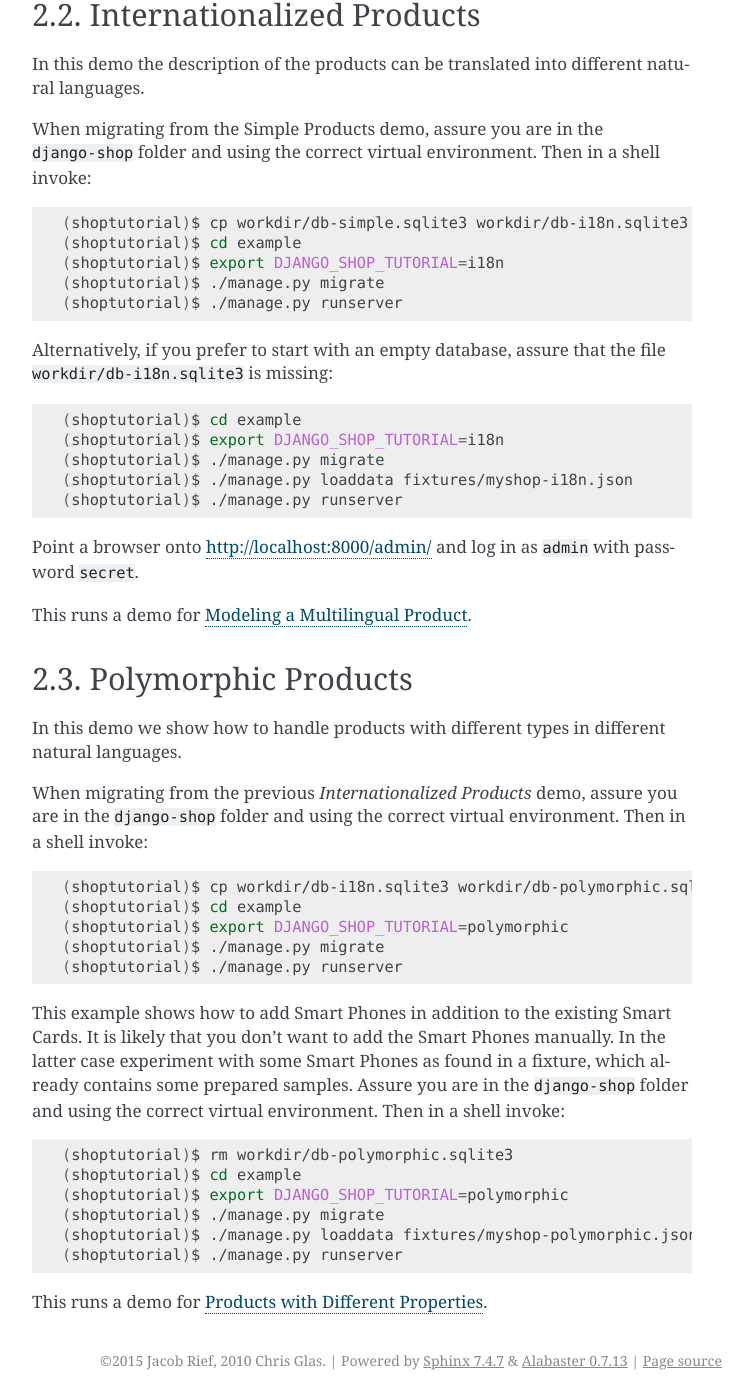
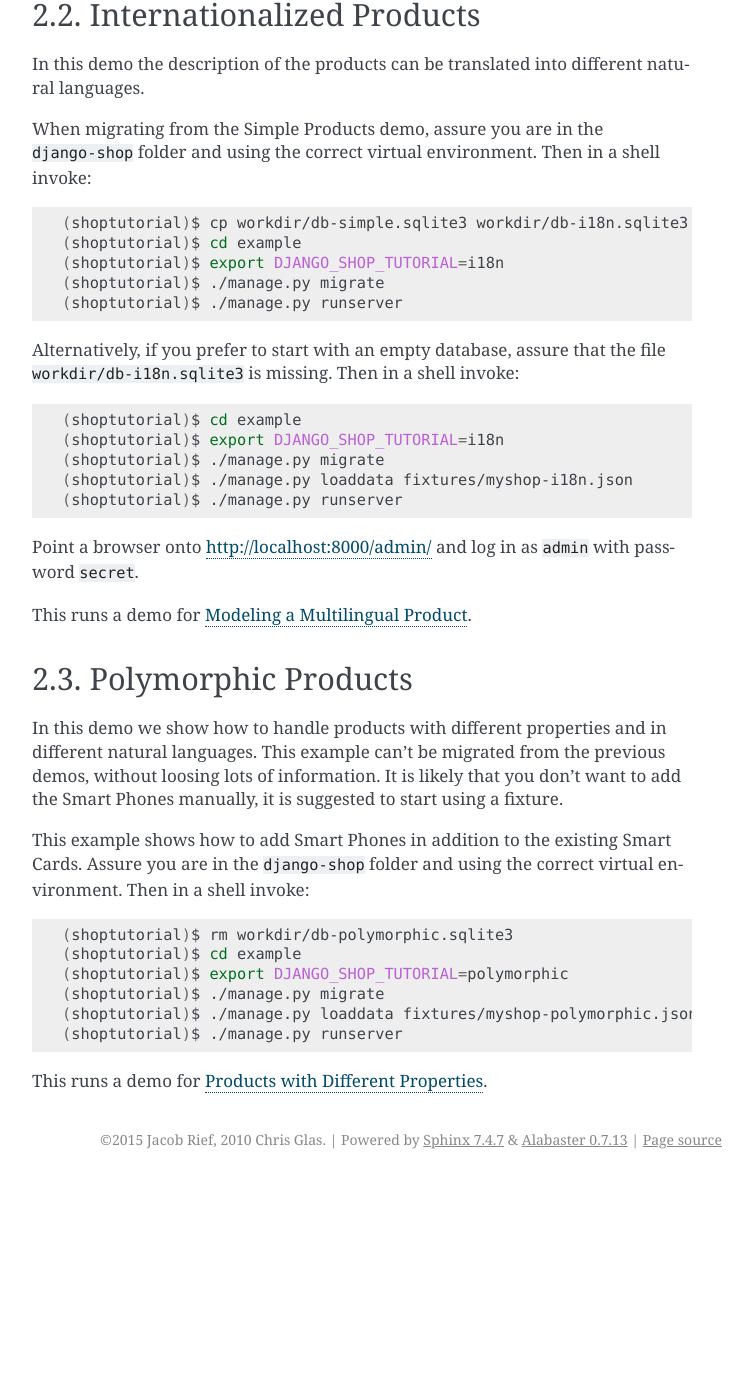
Before and after one commit to zootopia106/django-shop, a Sphinx documentation site: the page built from docs/tutorial/quickstart.rst, in a window 1280 px wide and 1400 px high, scrolled down 1054 px. Shown: the whole window, without its empty margins (388-1141 px from the left). Built offline with Sphinx 7.4.7, drawn with Linux system fonts in a browser that asks for light colours; after the commit the page ends 2233 px from its top, so only the background shows below that.

```diff
--- a/docs/tutorial/polymorphic-product.rst
+++ b/docs/tutorial/polymorphic-product.rst
@@ -5,7 +5,7 @@ Products with Different Properties
 ==================================
 
 In the previous examples we have seen that we can model our products according to their physical
-properties, but what if we want to sell another type of product with different properties. This
+properties, but what if we want to sell another type of a product with different properties. This
 is where polymorphism_ enters the scene.
 
 .. _polymorphism: https://en.wikipedia.org/wiki/Polymorphism_(computer_science)
--- a/docs/tutorial/quickstart.rst
+++ b/docs/tutorial/quickstart.rst
@@ -83,23 +83,13 @@ This runs a demo for :ref:`multilingual-product`.
 Polymorphic Products
 ====================
 
-In this demo we show how to handle products with different types in different natural languages.
+In this demo we show how to handle products with different properties and in different natural
+languages. This example can't be migrated from the previous demos, without loosing lots of
+information. It is likely that you don't want to add the Smart Phones manually, it is suggested
+to start using a fixture.
 
-When migrating from the previous *Internationalized Products* demo, assure you are in the
-``django-shop`` folder and using the correct virtual environment. Then in a shell invoke:
-
-.. code-block:: shell
-
-	(shoptutorial)$ cp workdir/db-i18n.sqlite3 workdir/db-polymorphic.sqlite3
-	(shoptutorial)$ cd example
-	(shoptutorial)$ export DJANGO_SHOP_TUTORIAL=polymorphic
-	(shoptutorial)$ ./manage.py migrate
-	(shoptutorial)$ ./manage.py runserver
-
-This example shows how to add Smart Phones in addition to the existing Smart Cards. It is likely
-that you don't want to add the Smart Phones manually. In the latter case experiment with some
-Smart Phones as found in a fixture, which already contains some prepared samples. Assure you are in
-the ``django-shop`` folder and using the correct virtual environment. Then in a shell invoke:
+This example shows how to add Smart Phones in addition to the existing Smart Cards. Assure you are
+in the ``django-shop`` folder and using the correct virtual environment. Then in a shell invoke:
 
 .. code-block:: shell
 
```
Also changed, not shown: other parts of docs/tutorial/polymorphic-product.rst (+1 -3 lines), other parts of docs/tutorial/quickstart.rst (+1 -1 lines), docs/reference/product-models.rst (+58 -35 lines).
